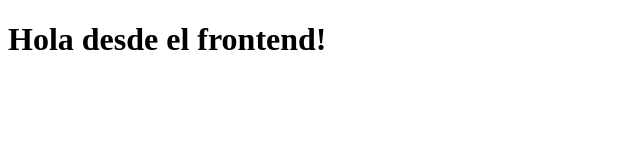
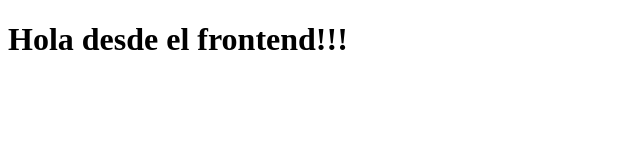
Before and after one commit to isaac-aburto/devops-demo-app, a React (Create React App) app in the folder frontend/: page / in a window 1280 px wide. Shown: the top 160 px of the page, without its empty margins (0-640 px from the left). Built offline with nearby package versions, Linux system fonts and the light colour scheme; the HTML template or start-up script is replaced by a standard one.

Commit message:
Frontend cambiado para probar pipeline

```diff
--- a/frontend/src/App.jsx
+++ b/frontend/src/App.jsx
@@ -1,4 +1,4 @@
 import React from 'react';
 export default function App() {
-  return <h1>Hola desde el frontend!</h1>;
+  return <h1>Hola desde el frontend!!!</h1>;
 }
```
